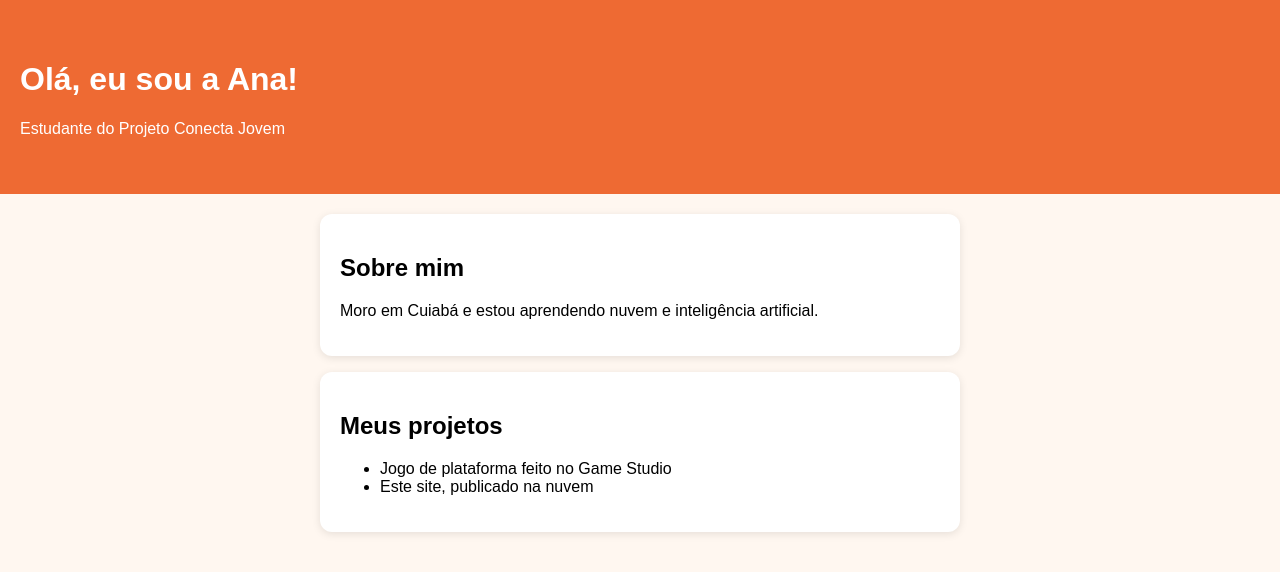
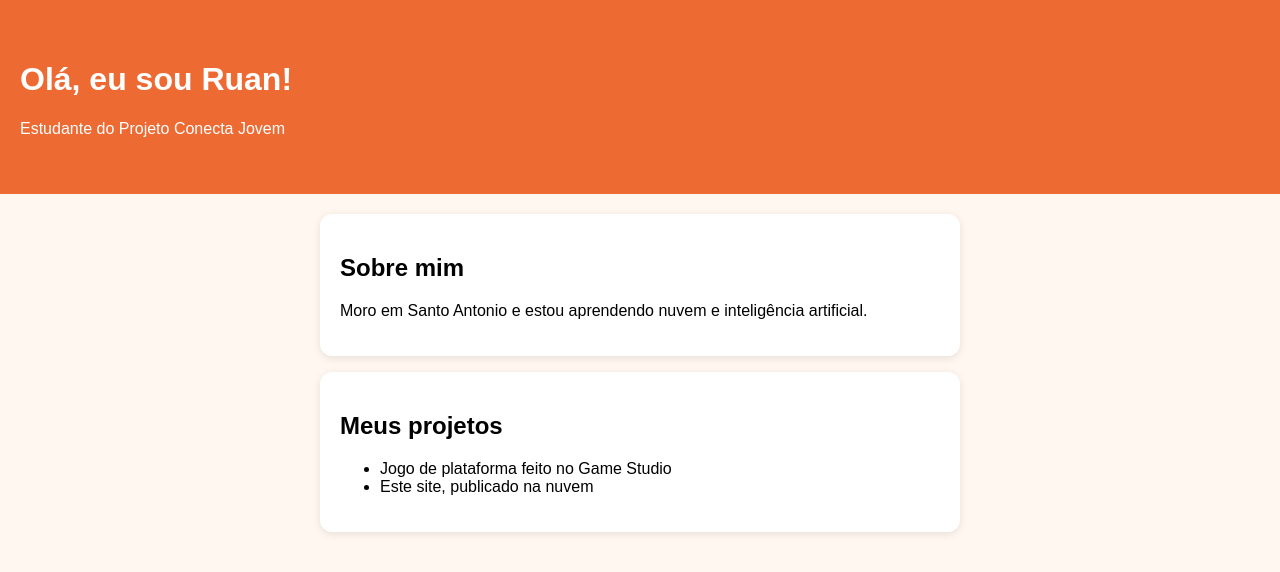
Before and after one commit to Ruan7x/ruan-conecta-jovem, a plain HTML site: page index.html in a window 1280 px wide. Drawn offline with Linux system fonts and the light colour scheme.

Commit message:
alteração do nome

```diff
--- a/index.html
+++ b/index.html
@@ -37,7 +37,7 @@
 
     <body>
         <header>
-            <h1>Olá, eu sou a Ana!</h1>
+            <h1>Olá, eu sou Ruan!</h1>
             <p>Estudante do Projeto Conecta Jovem</p>
         </header>
 
@@ -45,7 +45,7 @@
             <section class="cartao">
                 <h2>Sobre mim</h2>
                 <p>
-                    Moro em Cuiabá e estou aprendendo nuvem e inteligência artificial.
+                    Moro em Santo Antonio e estou aprendendo nuvem e inteligência artificial.
                 </p>
             </section>
 
```
